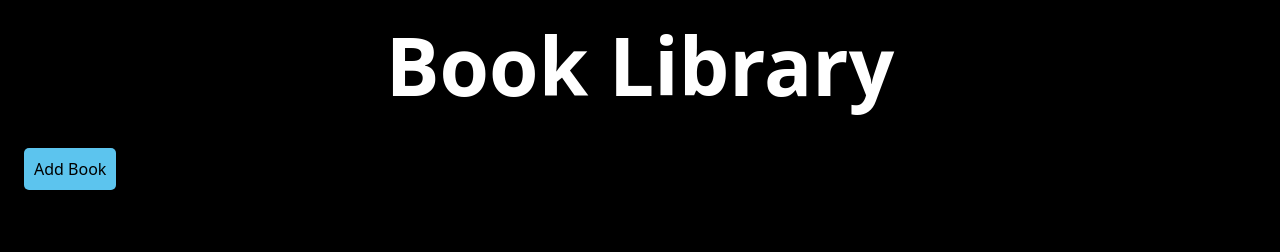
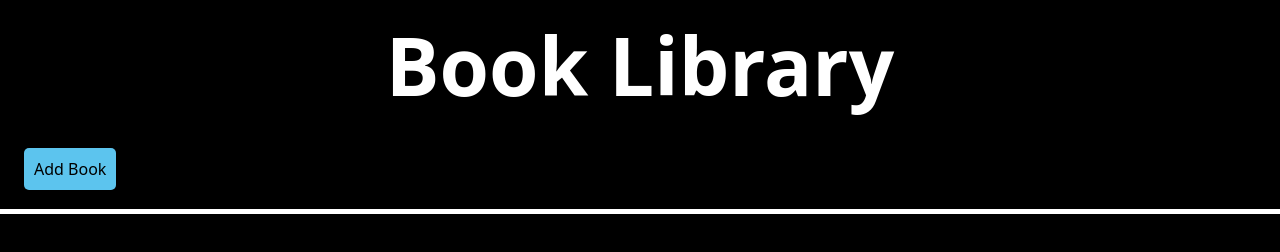
Before and after one commit to durgeshbg/library, a plain HTML site: page index.html in a window 1280 px wide. Drawn offline with Linux system fonts and the light colour scheme.

Commit message:
update: container top border

```diff
--- a/style.css
+++ b/style.css
@@ -39,7 +39,7 @@ h1 {
     flex-wrap: wrap;
     gap: 10px;
     padding: 1.5rem;
-    border-top: 1px dashed black;
+    border-top: 5px solid white;
 }
 
 .card {
```
